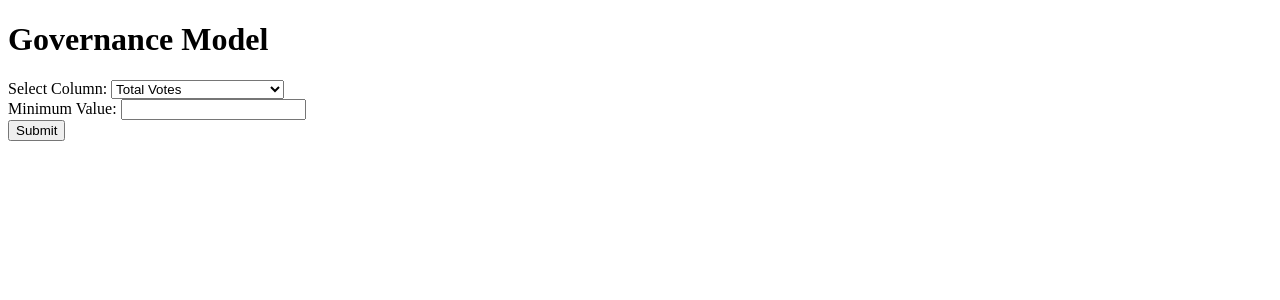
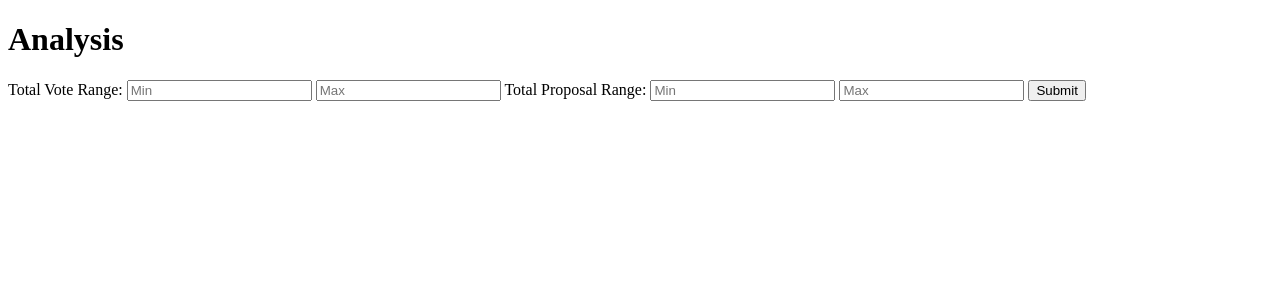
Before and after one commit to Adebolaorogun/data-models, a Flask app: page /governance in a window 1280 px wide. Shown: the top 300 px of the page. Run offline with Flask 3, Linux system fonts and the light colour scheme; parts of the project's set-up code (start-up, migrations or seed data) failed here and were passed over.

Commit message:
Add files via upload

```diff
--- a/templates/governance.html
+++ b/templates/governance.html
@@ -1,32 +1,29 @@
 <!DOCTYPE html>
 <html>
 <head>
-    <title>Governance Model</title>
-    <link rel="stylesheet" href="{{ url_for('static', filename='css/main.css') }}">
+    <title>Analysis</title>
+    <!-- Add any necessary CSS or JavaScript links -->
 </head>
 <body>
-    <h1>Governance Model</h1>
-    <form method="POST" action="{{ url_for('governance') }}">
-        <label for="column">Select Column:</label>
-        <select name="column" id="column">
-            {% for column_key, column_value in columns.items() %}
-                <option value="{{ column_key }}">{{ column_value }}</option>
-            {% endfor %}
-        </select>
-        <br>
-        <label for="value">Minimum Value:</label>
-        <input type="number" name="value" id="value">
-        <br>
-        <button type="submit">Submit</button>
+    <h1>Analysis</h1>
+
+    <form action="/analysis" method="post">
+        <label for="total_vote_range">Total Vote Range:</label>
+        <input type="number" id="total_vote_range_min" name="total_vote_range_min" placeholder="Min">
+        <input type="number" id="total_vote_range_max" name="total_vote_range_max" placeholder="Max">
+
+        <label for="total_proposal_range">Total Proposal Range:</label>
+        <input type="number" id="total_proposal_range_min" name="total_proposal_range_min" placeholder="Min">
+        <input type="number" id="total_proposal_range_max" name="total_proposal_range_max" placeholder="Max">
+
+        <input type="submit" value="Submit">
     </form>
 
-    {% if column and value %}
-        <h2>Visualizations for {{ columns[column] }} >= {{ value }}</h2>
-        {% if chart_image %}
-            <img src="{{ url_for('static', filename=chart_image) }}" alt="Visualization">
-        {% else %}
-            <p>No visualizations available.</p>
-        {% endif %}
-    {% endif %}
+    <!-- Add the necessary HTML elements to display the charts -->
+    <!-- You can use the chart images or embed the charts using iframe or other methods -->
+
+    <script>
+        // Add any necessary JavaScript code for range selection or form validation
+    </script>
 </body>
 </html>
```
